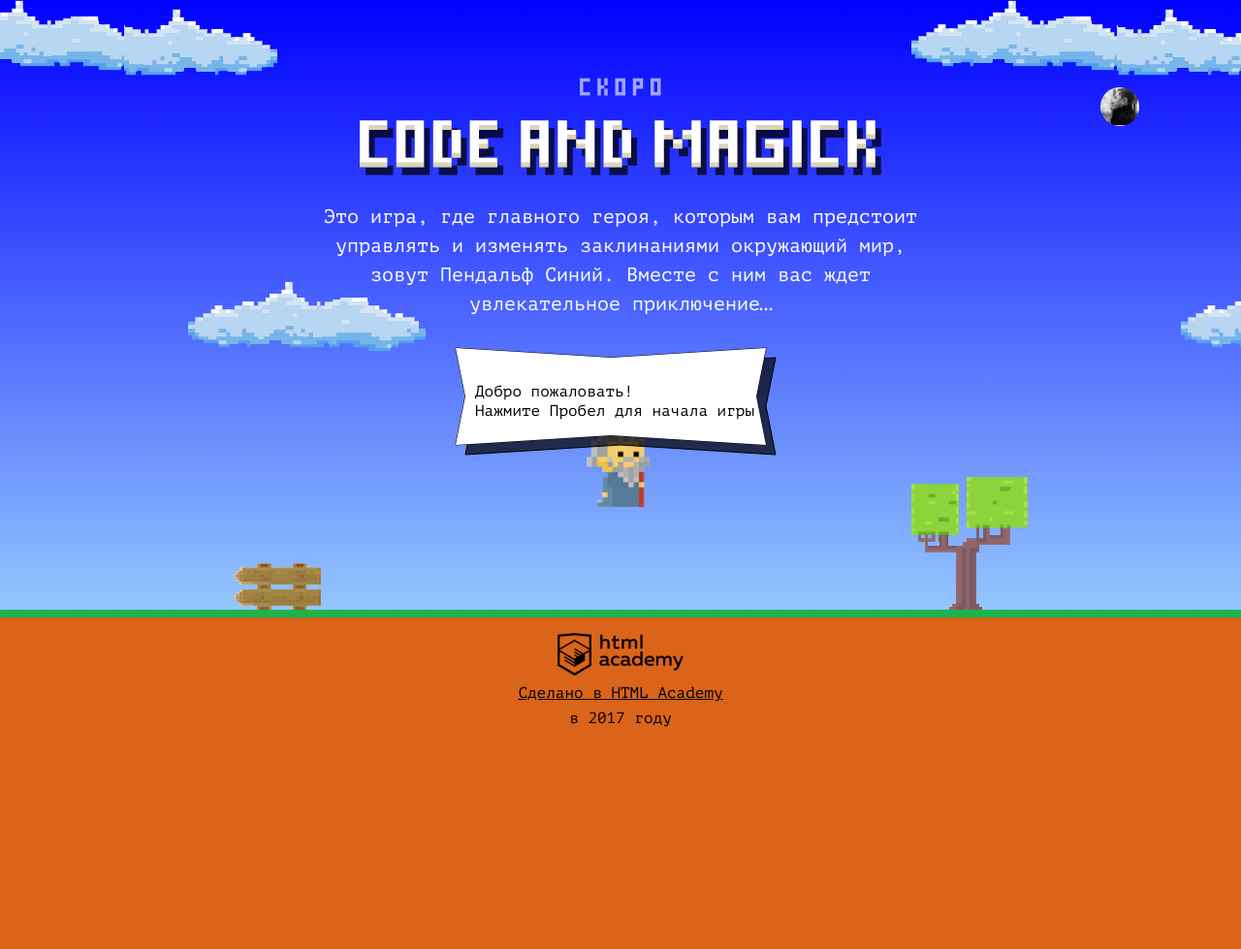
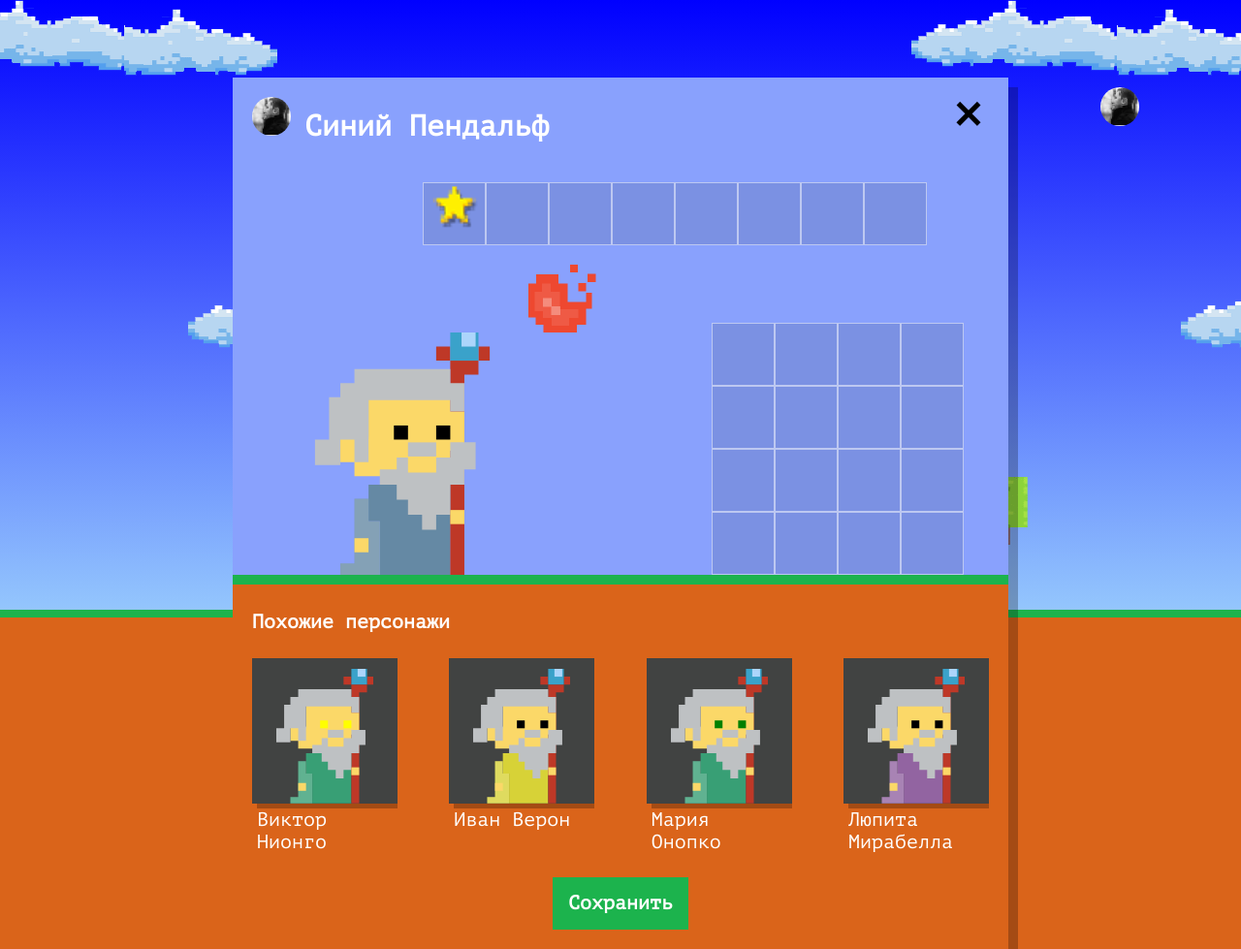
Before and after one commit to Gibagood/915831-code-and-magick-21, a website: page index.html in a window 1280 px wide. Shown: the whole page at 97% size. Before the commit the page ends 800 px from the top, so only its background shows below. Drawn offline with Linux system fonts and the light colour scheme.

Commit message:
добавляет модуль персонажей

```diff
--- a/index.html
+++ b/index.html
@@ -200,6 +200,7 @@
   }
 </script>
 <script src="js/stat.js"></script>
+<script src="js/setup.js"></script>
 <script src="js/game.js"></script>
 </body>
 </html>
--- /dev/null
+++ b/js/setup.js
@@ -0,0 +1,42 @@
+(function setup() {
+  const WIZARD_NAMES = ['Иван', 'Хуан Себастьян', 'Мария', 'Кристоф', 'Виктор', 'Юлия', 'Люпита', 'Вашингтон'];
+
+  const WIZARD_SURNAMES = ['да Марья', 'Верон', 'Мирабелла', 'Вальц', 'Онопко', 'Топольницкая', 'Нионго', 'Ирвинг'];
+
+  const COAT_COLOR = ['rgb(101, 137, 164)', 'rgb(241, 43, 107)', 'rgb(146, 100, 161)', 'rgb(56, 159, 117)', 'rgb(215, 210, 55)', 'rgb(0, 0, 0)'];
+
+  const EYES_COLOR = ['black', 'red', 'blue', 'yellow', 'green'];
+
+  const quantityWizards = 4;
+
+  const userDialog = document.querySelector('.setup');
+  userDialog.classList.remove('hidden');
+
+  const similarListElement = document.querySelector('.setup-similar-list');
+  const similarWizardTemplate = document.querySelector('#similar-wizard-template')
+    .content
+    .querySelector('.setup-similar-item');
+
+  const randomIndex = function randomIndex(lngth) {
+    const randomNum = Math.floor(Math.random() * lngth);
+    return randomNum;
+  };
+
+  const renderWizard = function renderWizard() {
+    const wizardElement = similarWizardTemplate.cloneNode(true);
+
+    wizardElement.querySelector('.setup-similar-label').textContent = `${WIZARD_NAMES[randomIndex(WIZARD_NAMES.length)]} ${WIZARD_SURNAMES[randomIndex(WIZARD_SURNAMES.length)]}`;
+
+    wizardElement.querySelector('.wizard-coat').style.fill = COAT_COLOR[randomIndex(COAT_COLOR.length)];
+
+    wizardElement.querySelector('.wizard-eyes').style.fill = EYES_COLOR[randomIndex(EYES_COLOR.length)];
+    return wizardElement;
+  };
+
+  const fragment = document.createDocumentFragment();
+  for (let i = 0; i < quantityWizards; i += 1) {
+    fragment.appendChild(renderWizard(i));
+  }
+  similarListElement.appendChild(fragment);
+  userDialog.querySelector('.setup-similar').classList.remove('hidden');
+}());
```
